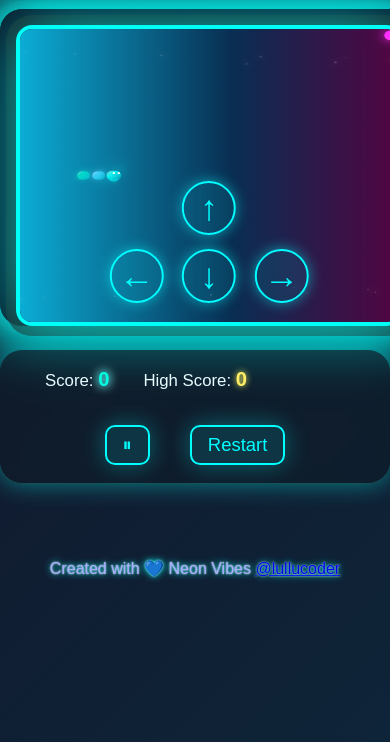
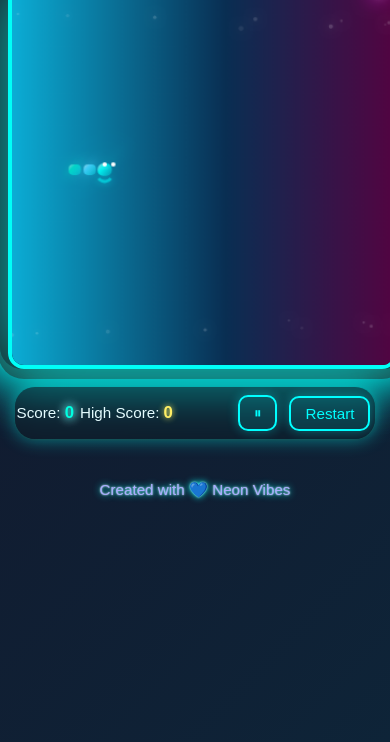
Before and after one commit to Lullucoder/NEON-SNAKE, a plain HTML site: page index.html in a window 390 px wide. Shown: the part 102-844 px from the top of the page. Drawn offline with Linux system fonts and the light colour scheme.

Commit message:
configured touch input

```diff
--- a/index.html
+++ b/index.html
@@ -3,7 +3,7 @@
 <head>
     <meta charset="UTF-8">
     <title>Neon Snake</title>
-    <meta name="viewport" content="width=device-width,initial-scale=1">
+    <meta name="viewport" content="width=device-width,initial-scale=1,maximum-scale=1,user-scalable=no">
     <link rel="stylesheet" href="style.css">
 </head>
 <body>
@@ -12,15 +12,8 @@
     </div>
     <div id="game-outer">
         <div id="game-container">
-            <canvas id="gameCanvas" width="600" height="600"></canvas>
-            <div id="mobile-controls">
-                <button class="arrow up" aria-label="Up"></button>
-                <div>
-                    <button class="arrow left" aria-label="Left"></button>
-                    <button class="arrow down" aria-label="Down"></button>
-                    <button class="arrow right" aria-label="Right"></button>
-                </div>
-            </div>
+            <canvas id="gameCanvas"></canvas>
+            <!-- On-screen D-pad can be kept for fallback, but not shown by default -->
         </div>
         <div id="scoreboard-glass">
             <span>Score: <span id="score">0</span></span>
@@ -31,7 +24,7 @@
         </div>
     </div>
     <footer>
-        <span>Created with 💙 Neon Vibes <a href="https://github.com/Lullucoder" target="_blank">@lullucoder</a></span>
+        <span>Created with 💙 Neon Vibes</span>
     </footer>
     <script src="script.js"></script>
 </body>
--- a/script.js
+++ b/script.js
@@ -1,20 +1,31 @@
-// Neon Snake: Modern neon look, smooth classic movement, refined snake, glowing fruit, glass UI
+// Neon Snake: Mobile-friendly, responsive canvas, finger swipe controls
 
 const canvas = document.getElementById('gameCanvas');
 const ctx = canvas.getContext('2d');
-const S = 24;
-const W = canvas.width;
-const H = canvas.height;
-const COLS = Math.floor(W/S);
-const ROWS = Math.floor(H/S);
+let S, W, H, COLS, ROWS;
 
-let snake, direction, nextDir, fruit, score, highScore, running, paused, tick, speed, baseSpeed, minSpeed, maxSpeed, grow, particles, gameOverAnim, combo, comboTimer, splashes, moveFrom, moveTo, moveProgress, keyBuffer, lastMoveTime, moveDuration, trail, fruitBounce;
-
-const NEON_SNAKE = [
-    "#00fff7","#47d1ff","#00e0c9","#0ff","#1affff","#a8fff9","#5ee9ff"
-];
+let snake, direction, nextDir, fruit, score, highScore, running, paused, tick, speed, baseSpeed, minSpeed, grow, particles, gameOverAnim, combo, comboTimer, splashes, moveFrom, moveTo, moveProgress, keyBuffer, lastMoveTime, moveDuration, fruitBounce;
+const NEON_SNAKE = ["#00fff7","#47d1ff","#00e0c9","#0ff","#1affff","#a8fff9","#5ee9ff"];
 const FRUIT_COLOR = "#ff2bff";
 
+// ===== Responsive sizing =====
+function resizeGame() {
+    // Use the smaller of viewport width or height for a square
+    let minDim = Math.min(window.innerWidth, window.innerHeight) * 0.92;
+    minDim = Math.min(600, minDim);
+    canvas.width = canvas.height = Math.floor(minDim);
+    W = H = canvas.width;
+    S = Math.floor(W / 25);
+    COLS = Math.floor(W/S);
+    ROWS = Math.floor(H/S);
+}
+resizeGame();
+window.addEventListener('resize', ()=>{
+    resizeGame();
+    resetGame();
+});
+
+// ===== Core logic below =====
 function loadHighScore() {
     highScore = Number(localStorage.getItem('snake_highscore')||0);
     document.getElementById('highscore').textContent = highScore;
@@ -34,7 +45,6 @@ function resetGame() {
     grow = 2;
     speed = baseSpeed = 11;
     minSpeed = 6;
-    maxSpeed = 20;
     paused = false;
     running = true;
     particles = [];
@@ -47,8 +57,7 @@ function resetGame() {
     moveProgress = 1;
     keyBuffer = [];
     lastMoveTime = performance.now();
-    moveDuration = 99; // ms per move
-    trail = [];
+    moveDuration = 99;
     fruitBounce = 0;
     placeFruit();
     updateScore();
@@ -80,14 +89,12 @@ function growParticle(x, y, color) {
     }
 }
 function drawNeonBG(t) {
-    // Subtle, slow-moving layered gradient
     let g = ctx.createLinearGradient(0,H/2,W,H/2);
     g.addColorStop(0, `hsl(${185+Math.sin(t/1700)*35}, 90%, 44%)`);
     g.addColorStop(0.47+0.13*Math.sin(t/2100), `hsl(${230+Math.cos(t/2300)*36}, 80%, 18%)`);
     g.addColorStop(1, `hsl(${320+Math.sin(t/1450)*24}, 90%, 17%)`);
     ctx.fillStyle = g;
     ctx.fillRect(0,0,W,H);
-    // Soft twinkle stars
     ctx.save();
     for(let i=0;i<18;i++) {
         let sx = (Math.sin(t/1700+i*12.3)*0.5+0.5)*W;
@@ -103,26 +110,19 @@ function drawNeonBG(t) {
     ctx.restore();
 }
 function drawSnake(t, interp) {
-    // Neon glowing rounded-rect snake, head is slightly bigger and more expressive
     for(let i=snake.length-1;i>=0;i--) {
         let seg = snake[i];
         let c = NEON_SNAKE[i%NEON_SNAKE.length];
         let from = moveFrom[i] || seg, to = moveTo[i] || seg;
         let x = from.x + (to.x - from.x) * interp;
         let y = from.y + (to.y - from.y) * interp;
-
         let width = (i===0) ? S*0.95 : S*0.82;
         let height = (i===0) ? S*0.82 : S*0.70;
         let radius = (i===0) ? S*0.36 : S*0.29;
-
         ctx.save();
         ctx.globalAlpha = 0.9 - i * 0.03;
-
-        // Glow
         ctx.shadowColor = c;
         ctx.shadowBlur = (i==0)?34:14;
-
-        // Main body (rounded rectangle)
         ctx.beginPath();
         roundRect(ctx, x*S+S/2-width/2, y*S+S/2-height/2, width, height, radius);
         let grad = ctx.createLinearGradient(x*S, y*S, x*S+S, y*S+S);
@@ -131,22 +131,18 @@ function drawSnake(t, interp) {
         grad.addColorStop(1, "#0ff2");
         ctx.fillStyle = grad;
         ctx.fill();
-
-        // Inner gloss
         if(i===0) {
             ctx.save();
-            ctx.globalAlpha = 0.19 + 0.2*Math.abs(Math.sin(t/110));
+            ctx.globalAlpha = 0.25 + 0.17*Math.abs(Math.sin(t/110));
             ctx.beginPath();
             roundRect(ctx, x*S+S/2-width/2+3, y*S+S/2-height/2+3, width-6, height-9, radius-4);
             ctx.fillStyle = "#fff2";
             ctx.shadowColor = c;
-            ctx.shadowBlur = 13;
+            ctx.shadowBlur = 9;
             ctx.fill();
             ctx.restore();
         }
         ctx.restore();
-
-        // Eyes on head
         if(i==0) {
             ctx.save();
             ctx.fillStyle="#fff";
@@ -155,8 +151,7 @@ function drawSnake(t, interp) {
             ctx.arc(ex-4, ey-5, 2.1, 0, 2*Math.PI);
             ctx.arc(ex+4, ey-5, 2.1, 0, 2*Math.PI);
             ctx.fill();
-            // Neon blue mask (smiling)
-            ctx.globalAlpha = 0.52;
+            ctx.globalAlpha = 0.5;
             ctx.beginPath();
             ctx.arc(x*S+S/2, y*S+S/2+4, 7, Math.PI*0.2, Math.PI*0.8);
             ctx.lineWidth = 2.8;
@@ -177,7 +172,7 @@ function roundRect(ctx, x, y, w, h, r) {
     ctx.closePath();
 }
 function drawFruit(t) {
-    fruitBounce += (Math.sin(t/480+fruit.x)*2.5 - fruitBounce)*0.1;
+    fruitBounce += (Math.sin(t/480+fruit.x)*2.5 - fruitBounce)*0.13;
     ctx.save();
     ctx.shadowColor = FRUIT_COLOR;
     ctx.shadowBlur = 24 + 8*Math.sin(t/500);
@@ -238,7 +233,6 @@ function render(now) {
     drawFruit(t);
     drawSnake(t, interp);
     drawSplashes(t);
-
     if(combo > 1 && comboTimer > 0) {
         document.getElementById('combo').textContent = "Combo x" + combo;
         document.getElementById('combo').style.color = combo > 2 ? "#ffee65" : "#ff2bff";
@@ -278,7 +272,6 @@ function render(now) {
     requestAnimationFrame(render);
 }
 function moveSnake() {
-    // Buffer controls: only apply one new direction per step
     if(keyBuffer.length) {
         let d = keyBuffer.shift();
         if((d.x!==-direction.x || d.y!==-direction.y) && (d.x!==direction.x || d.y!==direction.y)) {
@@ -291,7 +284,6 @@ function moveSnake() {
     if(newHead.x>=COLS) newHead.x=0;
     if(newHead.y<0) newHead.y=ROWS-1;
     if(newHead.y>=ROWS) newHead.y=0;
-    // Collision with self
     if(snake.some((s,i)=>i>0&&s.x===newHead.x&&s.y===newHead.y)) {
         running = false;
         gameOverAnim = 1;
@@ -302,7 +294,6 @@ function moveSnake() {
         return;
     }
     snake.unshift(newHead);
-    // Eat fruit
     if(newHead.x === fruit.x && newHead.y === fruit.y) {
         let points = combo;
         if(comboTimer > 0) combo = Math.min(combo + 1, 5);
@@ -359,6 +350,7 @@ function gameLoop(now) {
     advanceSplashes();
     setTimeout(()=>gameLoop(performance.now()), 14);
 }
+// === KEYBOARD & TOUCH ===
 function handleKey(e,down) {
     if(!down) return;
     let d;
@@ -370,14 +362,6 @@ function handleKey(e,down) {
     else return;
     keyBuffer.push(d);
     e.preventDefault();
-}
-function handleTouch(dir) {
-    let d;
-    if(dir==='left' && direction.x!==1) d={x:-1,y:0};
-    if(dir==='up' && direction.y!==1) d={x:0,y:-1};
-    if(dir==='right' && direction.x!==-1) d={x:1,y:0};
-    if(dir==='down' && direction.y!==-1) d={x:0,y:1};
-    if(d) keyBuffer.push(d);
 }
 function togglePause() {
     if(!running) return;
@@ -391,24 +375,43 @@ window.addEventListener('keydown', e=>{
 }, {passive:false});
 window.addEventListener('keyup', e=>{
 }, {passive:false});
-function isMobile() {
-    return /Android|iPhone|iPad|iPod|Opera Mini|IEMobile|WPDesktop/i.test(navigator.userAgent);
-}
-if(isMobile()) {
-    document.getElementById('mobile-controls').style.display = 'block';
-    document.querySelectorAll('#mobile-controls button').forEach(btn=>{
-        btn.addEventListener('touchstart', function(e){
-            e.preventDefault();
-            if(btn.classList.contains('up')) handleTouch('up');
-            if(btn.classList.contains('down')) handleTouch('down');
-            if(btn.classList.contains('left')) handleTouch('left');
-            if(btn.classList.contains('right')) handleTouch('right');
-        }, {passive:false});
-    });
-}
+
+// === SWIPE detection ===
+let touchStartX, touchStartY, touchMoved = false;
+canvas.addEventListener('touchstart', function(e){
+    if(e.touches.length!==1) return;
+    let t = e.touches[0];
+    touchStartX = t.clientX;
+    touchStartY = t.clientY;
+    touchMoved = false;
+}, {passive:true});
+canvas.addEventListener('touchmove', function(e){
+    if(e.touches.length!==1) return;
+    let t = e.touches[0];
+    let dx = t.clientX - touchStartX;
+    let dy = t.clientY - touchStartY;
+    if(!touchMoved && Math.abs(dx)+Math.abs(dy) > 18) {
+        let dir;
+        if(Math.abs(dx) > Math.abs(dy)) {
+            dir = dx > 0 ? {x:1,y:0} : {x:-1,y:0};
+        } else {
+            dir = dy > 0 ? {x:0,y:1} : {x:0,y:-1};
+        }
+        // Only push if not opposite to current direction
+        if(dir && (dir.x!==-direction.x || dir.y!==-direction.y)) {
+            keyBuffer.push(dir);
+            touchMoved = true;
+        }
+    }
+}, {passive:true});
+canvas.addEventListener('touchend', function(e){
+    touchMoved = false;
+}, {passive:true});
+
 function startGame() {
     loadHighScore();
     tick=0;
+    resizeGame();
     resetGame();
     requestAnimationFrame(render);
     setTimeout(()=>gameLoop(performance.now()), 0);
--- a/style.css
+++ b/style.css
@@ -17,7 +17,7 @@ body {
     margin-bottom: 0;
 }
 h1 {
-    font-size: 3rem;
+    font-size: 2.5rem;
     letter-spacing: 2px;
     text-shadow: 0 0 32px #00f2ff, 0 0 10px #fff, 0 0 45px #0ff;
     font-weight: 700;
@@ -33,11 +33,11 @@ h1 {
 }
 
 #game-container {
-    margin: 24px auto 0 auto;
+    margin: 18px auto 0 auto;
     background: rgba(6,14,32,0.7);
     border-radius: 22px;
     box-shadow: 0 0 48px 14px #00fff7, 0 0 0 8px #1b2335;
-    padding: 16px 16px 0 16px;
+    padding: 8px 8px 0 8px;
     display: flex;
     flex-direction: column;
     align-items: center;
@@ -50,59 +50,62 @@ h1 {
     border: 4px solid #00fff7;
     margin: 0 auto;
     display: block;
-    max-width: 97vw;
-    max-height: 75vw;
     box-shadow: 0 0 70px #00fff7bb, 0 0 0 10px #222a;
+    width: 90vw;
+    height: 90vw;
+    max-width: 600px;
+    max-height: 600px;
+    touch-action: none;
 }
 
 #scoreboard-glass {
-    margin-top: 24px;
-    padding: 18px 28px;
-    background: rgba(15,28,39, 0.55);
-    border-radius: 22px;
-    box-shadow: 0 0 25px #00fff77a, 0 1px 2px #222a;
-    backdrop-filter: blur(8px);
+    margin-top: 18px;
+    padding: 14px 10px;
+    background: rgba(15,28,39, 0.5);
+    border-radius: 20px;
+    box-shadow: 0 0 18px #00fff77a, 0 1px 2px #222a;
+    backdrop-filter: blur(7px);
     display: flex;
     justify-content: center;
     align-items: center;
-    gap: 34px;
-    font-size: 1.23em;
+    gap: 16px;
+    font-size: 1.07em;
     flex-wrap: wrap;
 }
 
 #score {
     color: #00ffe0;
     font-weight: bold;
-    font-size: 1.2em;
+    font-size: 1.1em;
     text-shadow: 0 0 8px #0ff, 0 0 12px #fff;
 }
 
 #highscore {
     color: #ffee65;
     font-weight: bold;
-    font-size: 1.2em;
+    font-size: 1.1em;
     text-shadow: 0 0 6px #fffa65;
 }
 
 #combo {
     color: #ff2bff;
     font-weight: bold;
-    font-size: 1.15em;
-    min-width: 64px;
+    font-size: 1.03em;
+    min-width: 50px;
     display: inline-block;
     text-shadow: 0 0 12px #ff2bff;
 }
 
 #scoreboard-glass button {
     margin: 0 3px;
-    padding: 7px 16px;
+    padding: 7px 14px;
     background: rgba(0,255,255,0.11);
     border: 2px solid #0ff;
     border-radius: 10px;
     color: #0ff;
-    font-size: 1.1em;
+    font-size: 1em;
     font-family: inherit;
-    box-shadow: 0 0 24px #0ff5;
+    box-shadow: 0 0 12px #0ff5;
     cursor: pointer;
     transition: background 0.18s, color 0.18s, box-shadow 0.18s;
     outline: none;
@@ -110,64 +113,28 @@ h1 {
 #scoreboard-glass button:active, #scoreboard-glass button:hover {
     background: #0ff;
     color: #13162b;
-    box-shadow: 0 0 32px #0ff, 0 0 10px #fff;
+    box-shadow: 0 0 24px #0ff, 0 0 10px #fff;
 }
 
 footer {
-    margin-top: 40px;
-    font-size: 1em;
+    margin-top: 28px;
+    font-size: 0.95em;
     color: #aaf;
     text-shadow: 0 0 7px #0ff, 0 0 2px #fff;
 }
 
-#mobile-controls {
-    display: none;
-    position: absolute;
-    left: 50%;
-    bottom: 16px;
-    transform: translateX(-50%);
-    pointer-events: none;
-    z-index: 10;
-    width: 90%;
-    max-width: 400px;
-}
-
-#mobile-controls button.arrow {
-    width: 54px;
-    height: 54px;
-    border-radius: 50%;
-    border: none;
-    margin: 7px;
-    background: rgba(0,255,255,0.09);
-    box-shadow: 0 0 14px #0ff8;
-    color: #0ff;
-    font-size: 2.2em;
-    pointer-events: auto;
-    cursor: pointer;
-    transition: background 0.2s, color 0.2s;
-    outline: none;
-    border: 2px solid #0ff;
-}
-#mobile-controls button.arrow:active {
-    background: #0ff;
-    color: #16193a;
-}
-#mobile-controls .up::after { content: "↑"; }
-#mobile-controls .down::after { content: "↓"; }
-#mobile-controls .left::after { content: "←"; }
-#mobile-controls .right::after { content: "→"; }
-
-@media (max-width: 700px) {
+@media (max-width: 600px) {
+    h1 { font-size: 1.25rem; }
+    #game-outer { margin-bottom: 14px; }
+    #scoreboard-glass {
+        font-size: 0.95em;
+        padding: 8px 2px;
+        gap: 6px;
+    }
     #gameCanvas {
-        width: 98vw !important;
-        height: 98vw !important;
+        width: 98vw;
+        height: 98vw;
         min-width: 0 !important;
         min-height: 0 !important;
     }
-    #mobile-controls {
-        display: block;
-    }
-    #scoreboard-glass {
-        font-size: 1.05em;
-    }
 }
```
